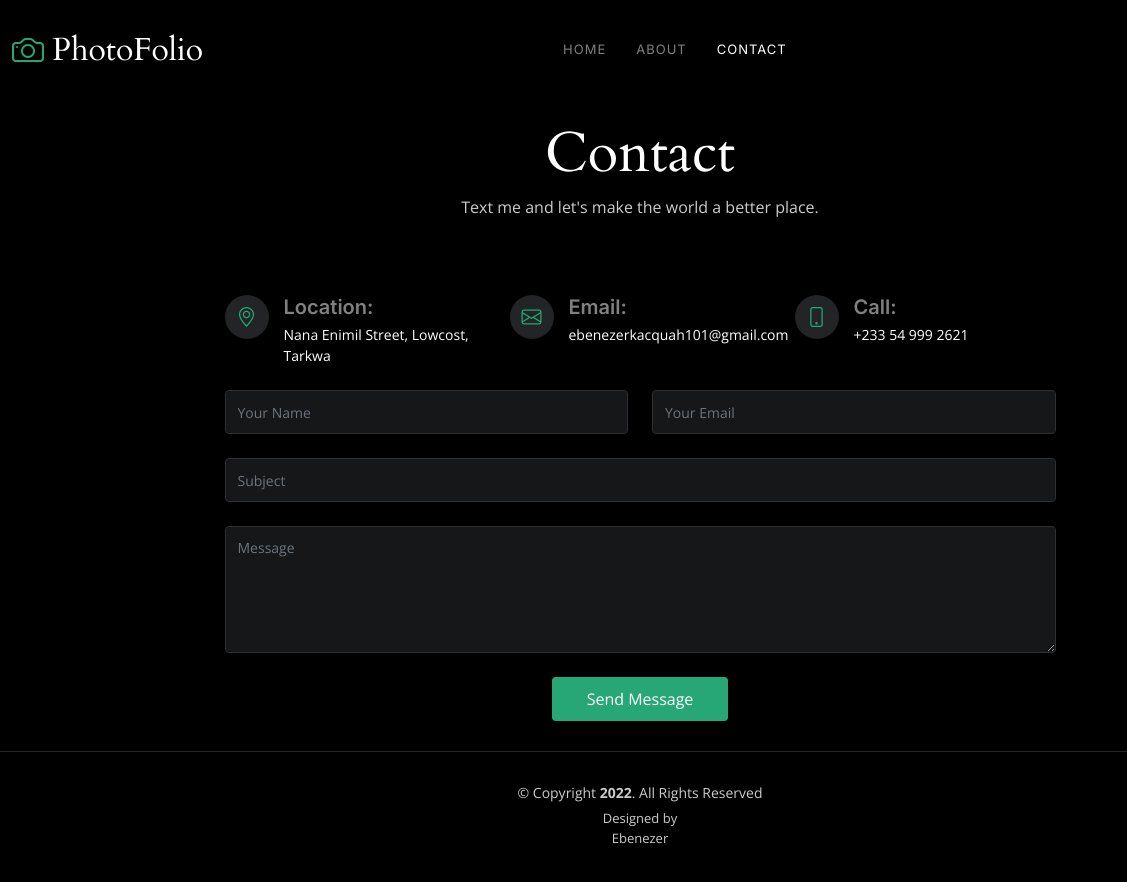
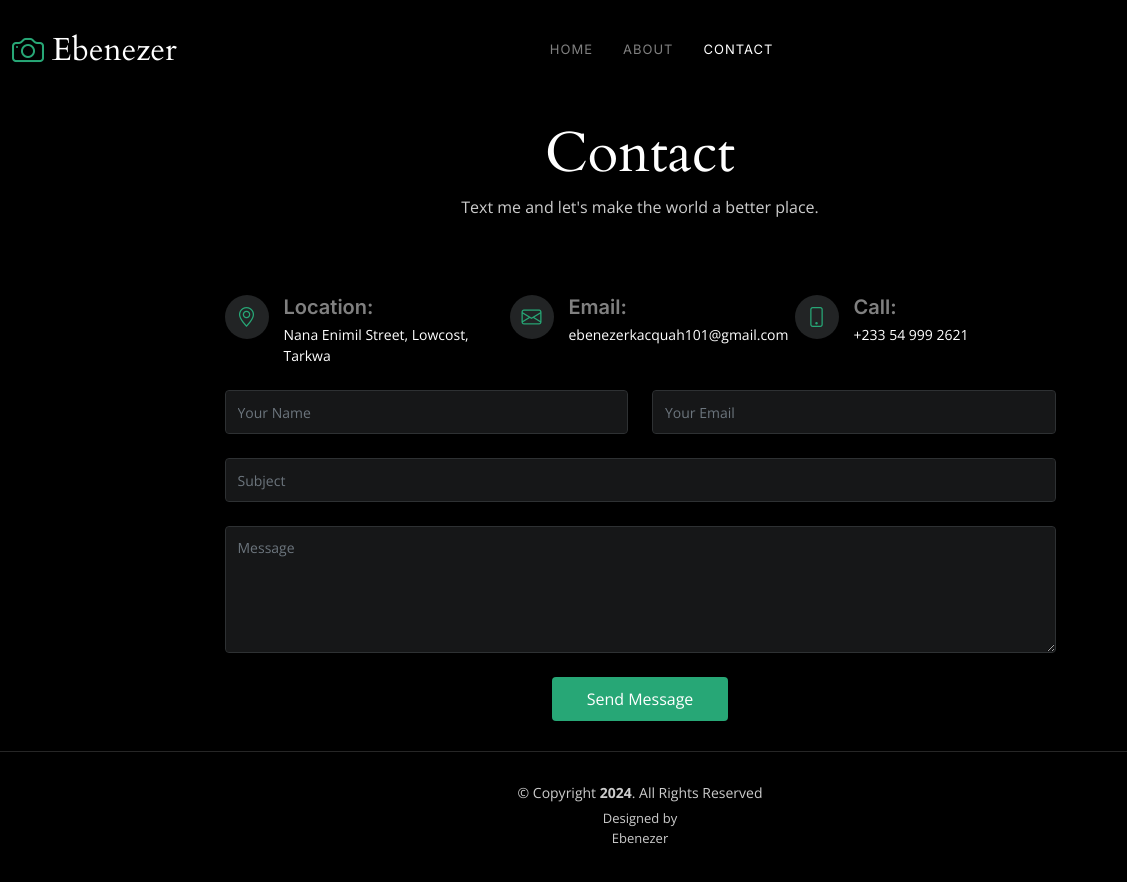
Before and after one commit to EbenezerKobinaAcquah/PhotographyPortfolio, a plain HTML site: page contact.html in a window 1280 px wide. Shown: the full height of the page, 0-1127 px from the left. Drawn offline with nearby package versions, Linux system fonts and the light colour scheme.

Commit message:
Update contact.html

```diff
--- a/contact.html
+++ b/contact.html
@@ -46,7 +46,7 @@
         <!-- Uncomment the line below if you also wish to use an image logo -->
         <!-- <img src="assets/img/logo.png" alt=""> -->
         <i class="bi bi-camera"></i>
-        <h1>PhotoFolio</h1>
+        <h1>Ebenezer</h1>
       </a>
 
       <nav id="navbar" class="navbar">
@@ -162,7 +162,7 @@
   <footer id="footer" class="footer">
     <div class="container">
       <div class="copyright">
-        &copy; Copyright <strong><span>2022</span></strong>. All Rights Reserved
+        &copy; Copyright <strong><span>2024</span></strong>. All Rights Reserved
       </div>
       <div class="credits">
         <!-- All the links in the footer should remain intact. -->
```
